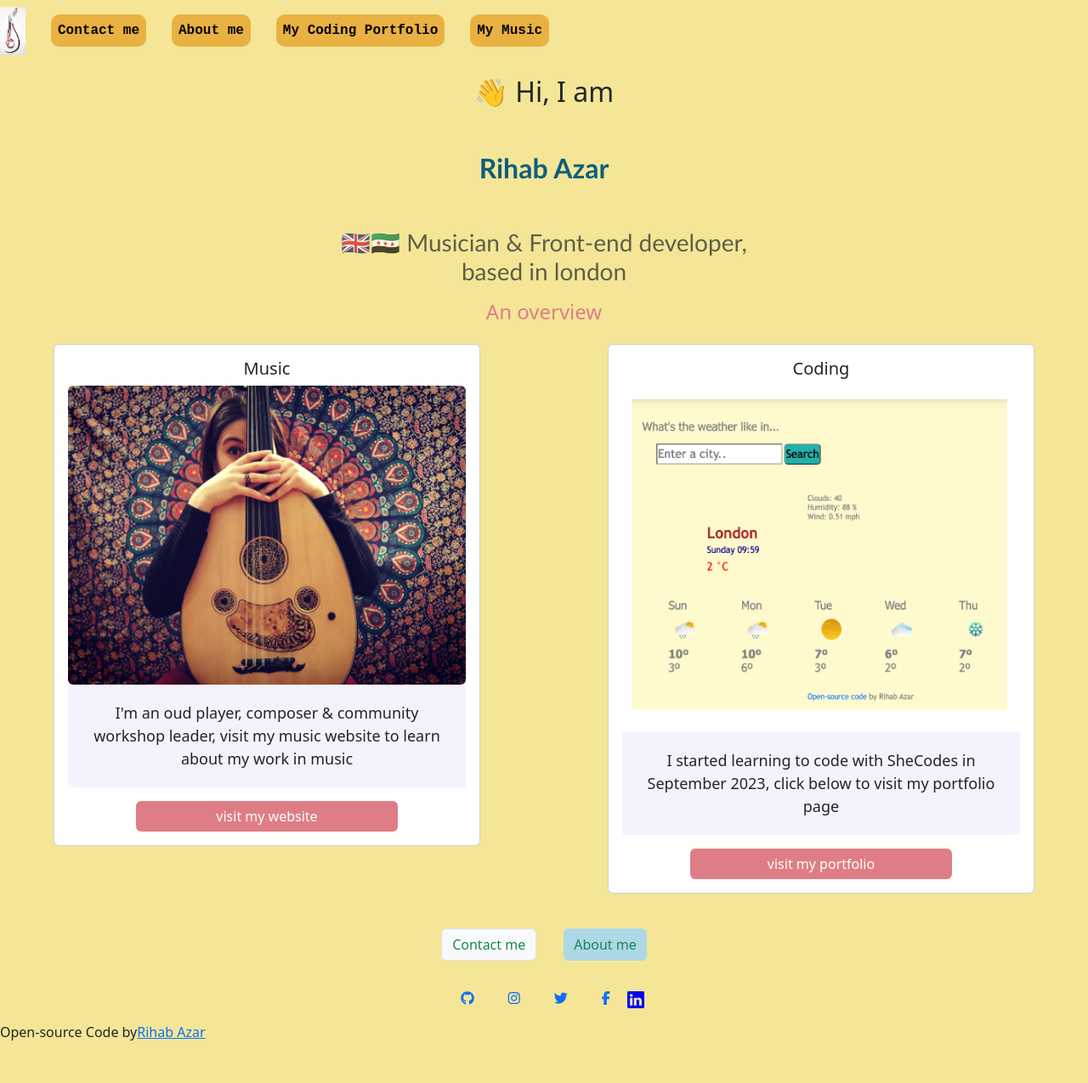
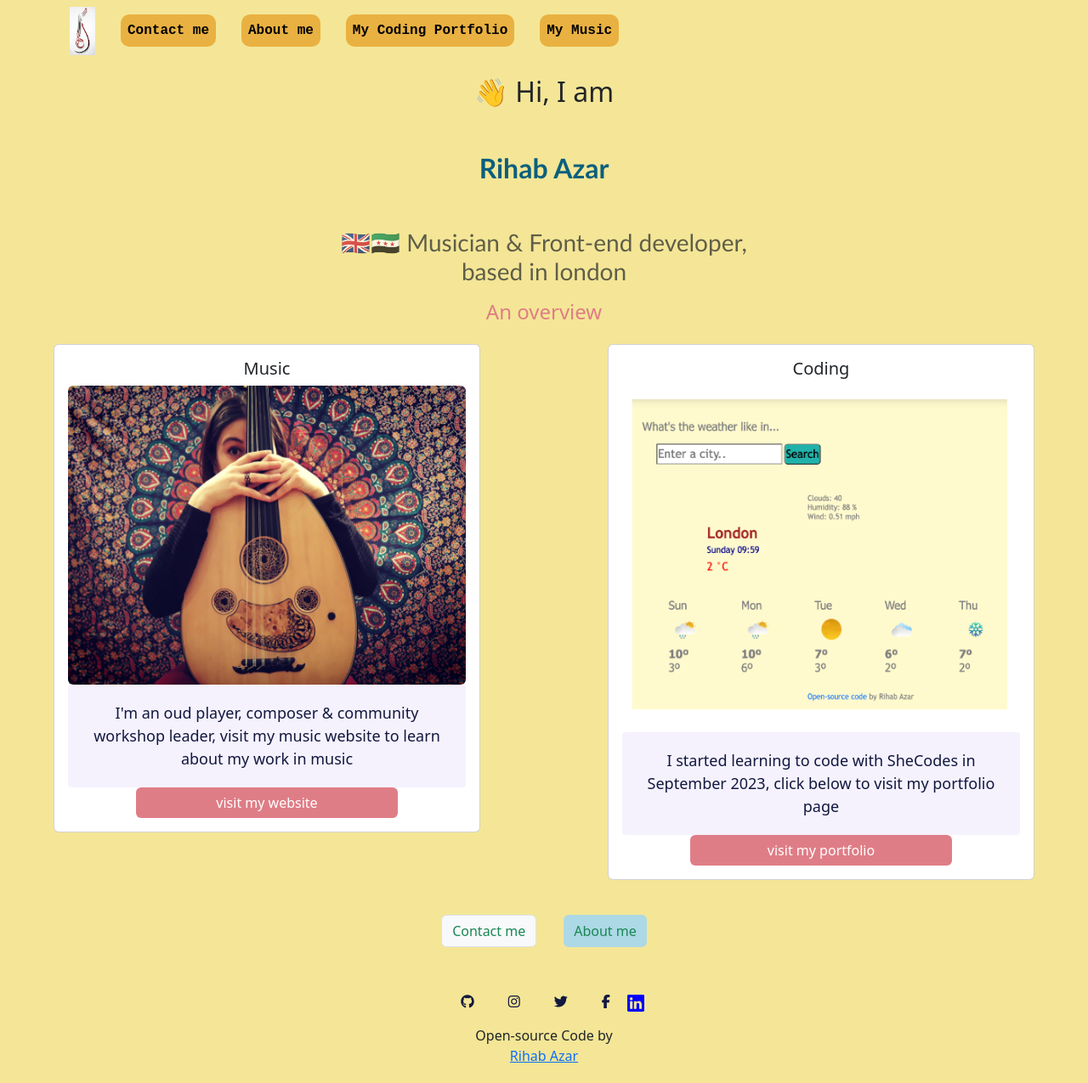
Before and after one commit to Shahbi88/portfolio-proper, a website: page index.html in a window 1280 px wide. Shown: the whole page at 85% size. Before the commit the page ends 1227 px from the top, so only its background shows below. Drawn offline with nearby package versions, Linux system fonts and the light colour scheme.

Commit message:
a little tweak

```diff
--- a/index.html
+++ b/index.html
@@ -23,7 +23,10 @@
     body {
       background-color: #f4e696;
 
-
+    }
+    div a{
+ text-decoration: none;
+ color: #12183F;
     }
  .social-links {
       align-items: center;
@@ -114,6 +117,7 @@ height: auto
   }
   </style>
   <body>
+    <div class="container">
     <nav class="navbar navbar-light navbar-expand-lg d-flex justify-content-between" id="strip">
      <img src="images/logo screenshot.png" class="logo" alt="This is an image of Rihab Azar's logo. It resembles her name written in Arabic in the shape of an oud"/>
       <button
@@ -143,7 +147,7 @@ height: auto
           >
             <a
             class="nav-item nav-link active"
-            href="portfolio.html" target="_blank"
+            href="portfolio.html"
             title="this is a link that takes the user to the page that has information about Rihab Azar and her work"
             >My Coding Portfolio</a
           >
@@ -176,23 +180,25 @@ height: auto
 
       <h4 class="d-flex justify-content-center mt-3 mb-4">An overview</h4>
     </div>
-<div class="row d-flex justify-content-center" class="card-container">
+<div class="row align-items-stretch" class="card-container">
   <div class="col-12 col-md-6">
     <div class="card">
       <div class="card-body ">
-        <h5 class="card-title">Music</h5>
+        <h5 class="card-title">Music</h5><a href="https://www.rihabazar.co.uk/">
         <img class="card-img-top img-fluid rounded" src="/images/mandala.jpg" alt="an image of Rihab holding her instrument, the oud" />
         <p class="card-text">I'm an oud player, composer & community workshop leader, visit my music website to learn about my work in music</p>
         <a href="https://www.rihabazar.co.uk/" target="_blank" class="btn btn-primary d-block justify-content-center">visit my website</a>
       </div>
+      </a>
     </div>
   </div>
   <div class="col-12 col-md-6">
     <div class="card">
       <div class="card-body d-block justify-content-center">
         <h5 class="card-title">Coding</h5>
+        <a href="portfolio.html">
         <img class="card-img-top img-fluid rounded" src="/images/thumbnail-cast.png" alt="image of weather forecast app Rihab'd coded" />
-        <p class="card-text">I started learning to code with SheCodes in September 2023, click below to visit my portfolio page</p>
+        <p class="card-text">I started learning to code with SheCodes in September 2023, click below to visit my portfolio page</p></a>
         <a href="portfolio.html" class="btn btn-primary d-block justify-content-center">visit my portfolio</a>
       </div>
     </div>
@@ -211,7 +217,7 @@ height: auto
       </button>
     </div>
     <footer>
-   <div class=" social-links d-flex justify-content-center">
+   <div class="social-links d-flex justify-content-center">
           <a href="https://github.com/Shahbi88" target="_blank">
             <i class="fab fa-github"></i>
           </a>
@@ -238,11 +244,12 @@ height: auto
             />
           </svg>
         </a>
-        </div>
-        <span>
+         </div>
+
+        <span class="col">
           Open-source Code by
         <a href="https://github.com/Shahbi88/portfolio-proper" target="_blank" title="this is the link to the code with which this website was designed">Rihab Azar</a></span>
 </footer>
-
+</div>
   </body>
 </html>
--- a/style.css
+++ b/style.css
@@ -97,3 +97,16 @@ img {
   padding: 0px;
   margin: 0px;
 }
+.container {
+  display: block;
+  justify-content: center;
+  text-align: center;
+  align-items: center;
+}
+footer {
+  margin: 20px;
+}
+.col {
+  display: block;
+  text-align: center;
+}
```
Also changed, not shown: portfolio.html (+3 -0 lines).
